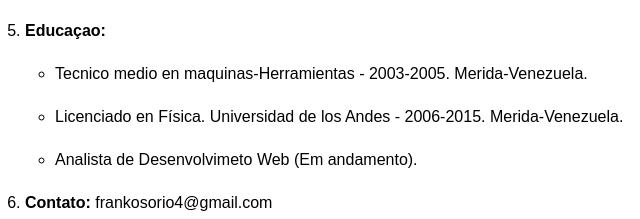
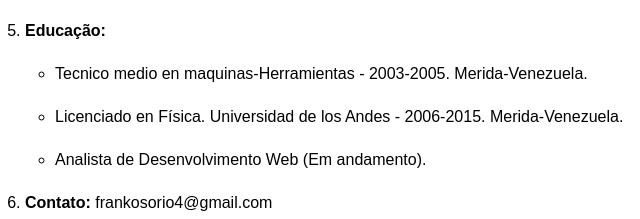
Before and after one commit to frankosorio4/excercises-futurodev2, a plain HTML site: page S05/ex 8/index.html in a window 1280 px wide. Shown: the part 564-783 px from the top of the page, 0-640 px from the left. Drawn offline with nearby package versions, Linux system fonts and the light colour scheme.

Commit message:
Misprints

```diff
--- a/S05/ex 8/index.html
+++ b/S05/ex 8/index.html
@@ -8,7 +8,7 @@
     <meta name="viewport" content="width=device-width, initial-scale=1.0">
     <link rel="stylesheet" href="styles.css">
     <script src="https://unpkg.com/boxicons@2.1.4/dist/boxicons.js"></script>
-    <title>FMT</title>
+    <title>Currículo</title>
 </head>
 
 <body>
@@ -69,14 +69,14 @@
                         </div>
                     </li>
                     <li>
-                        <b>Educaçao:</b>
+                        <b>Educação: </b>
                         <ul id="listEdu">
                             <li>Tecnico medio en maquinas-Herramientas - 2003-2005. Merida-Venezuela.</li>
                             <li>Licenciado en Física. Universidad de los Andes - 2006-2015. Merida-Venezuela. </li>
-                            <li>Analista de Desenvolvimeto Web (Em andamento).</li>
+                            <li>Analista de Desenvolvimento Web (Em andamento).</li>
                         </ul>
                     </li>
-                    <li><b>Contato:</b> frankosorio4@gmail.com</li>
+                    <li><b>Contato: </b>frankosorio4@gmail.com</li>
                 </ol>
             </div>
         </div>
```
